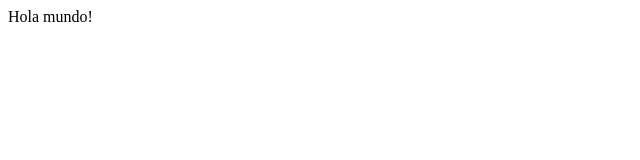
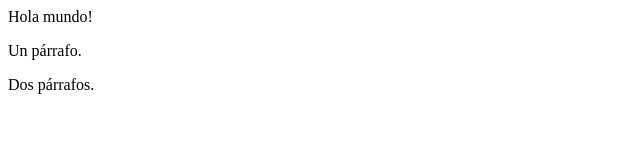
Before and after one commit to Johnnythe01/Entornos, a plain HTML site: page index.html in a window 1280 px wide. Shown: the whole page, without its empty margins (0-640 px from the left). Drawn offline with Linux system fonts and the light colour scheme.

Commit message:
primer commit

```diff
--- a/index.html
+++ b/index.html
@@ -7,5 +7,7 @@
 </head>
 <body>
     Hola mundo!
+    <p>Un párrafo.</p>
+    <p>Dos párrafos.</p>
 </body>
 </html>
```
